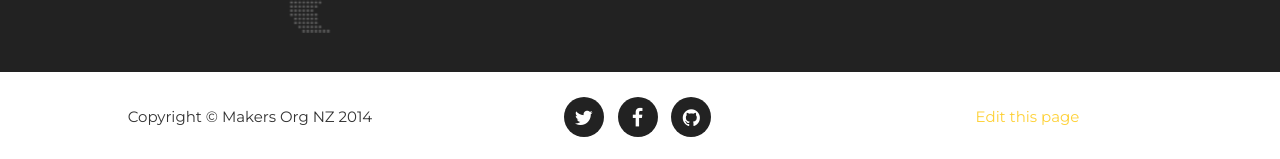
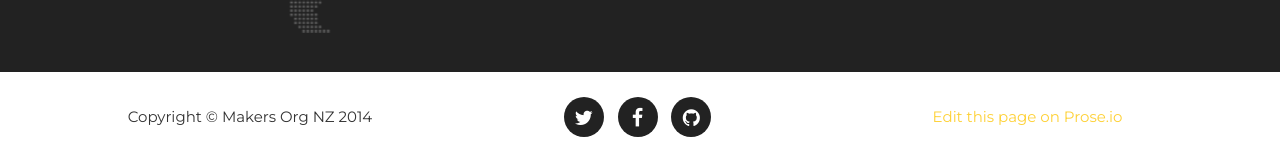
Before and after one commit to makersorgnz/makers_org_nz_site, a Jekyll site: the page built from index.html, in a window 1280 px wide and 900 px high, scrolled down 3684 px. Shown: the part 738-897 px from the top of the window. Built offline with Jekyll 4.4.1, drawn with Linux system fonts in a browser that asks for light colours; some web fonts are replaced.

Commit message:
added edit link via Prose

```diff
--- a/_includes/footer.html
+++ b/_includes/footer.html
@@ -17,7 +17,7 @@
                         <!-- <li><a href="#">Privacy Policy</a>
                         </li> -->
                         <li>
-                          <a href="{{site.github.repository_url}}/blob/gh-pages/{{page.path}}">Edit this page</a>
+                          <a href="http://prose.io/#{{site.repo}}/edit/{{site.branch}}/{{ page.path }}">Edit this page on Prose.io</a>
                         </li>
                     </ul>
                 </div>
```
Also changed, not shown: Gemfile.lock (deleted).
